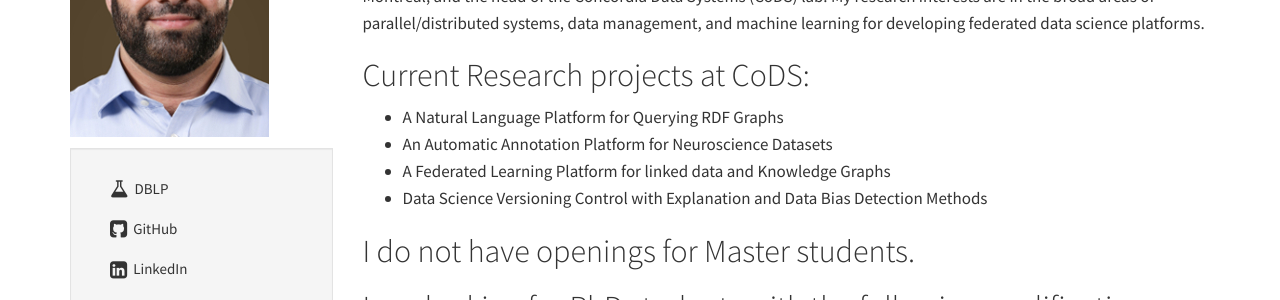
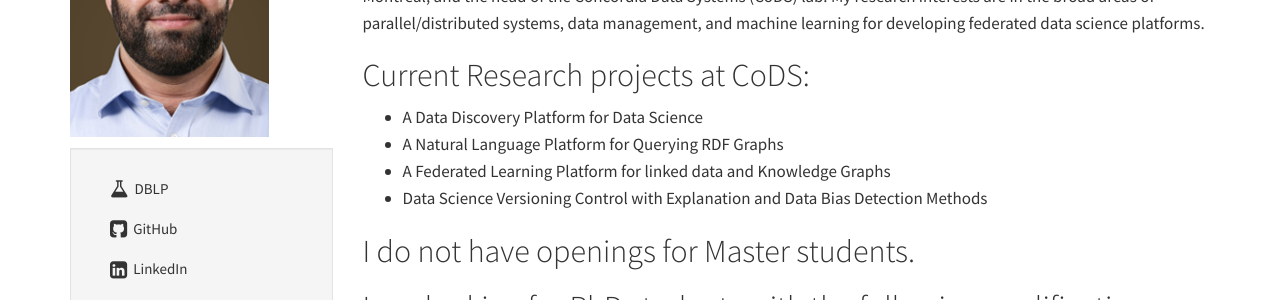
Before and after one commit to mansoure/mansoure.github.io, a Jekyll site: the page built from index.md, in a window 1280 px wide and 1353 px high. Shown: the part 189-489 px from the top of the window. Built offline with Jekyll 4.4.1, drawn with Linux system fonts in a browser that asks for light colours; comment, search, counter and statistics services are not loaded.

Commit message:
Update index.md

```diff
--- a/index.md
+++ b/index.md
@@ -8,8 +8,8 @@ I am an assistant professor in the Department of Computer-Science and Software E
 
 ## Current Research projects at CoDS:
 
+- A Data Discovery Platform for Data Science
 - A Natural Language Platform for Querying RDF Graphs
-- An Automatic Annotation Platform for Neuroscience Datasets
 - A Federated Learning Platform for linked data and Knowledge Graphs
 - Data Science Versioning Control with Explanation and Data Bias Detection Methods
 
```
